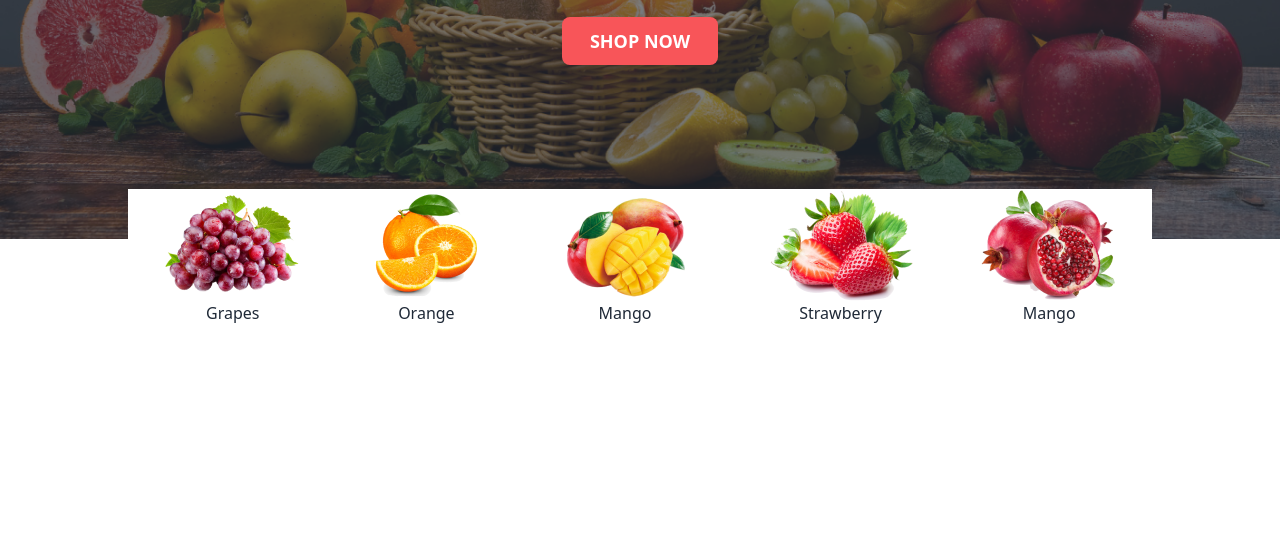
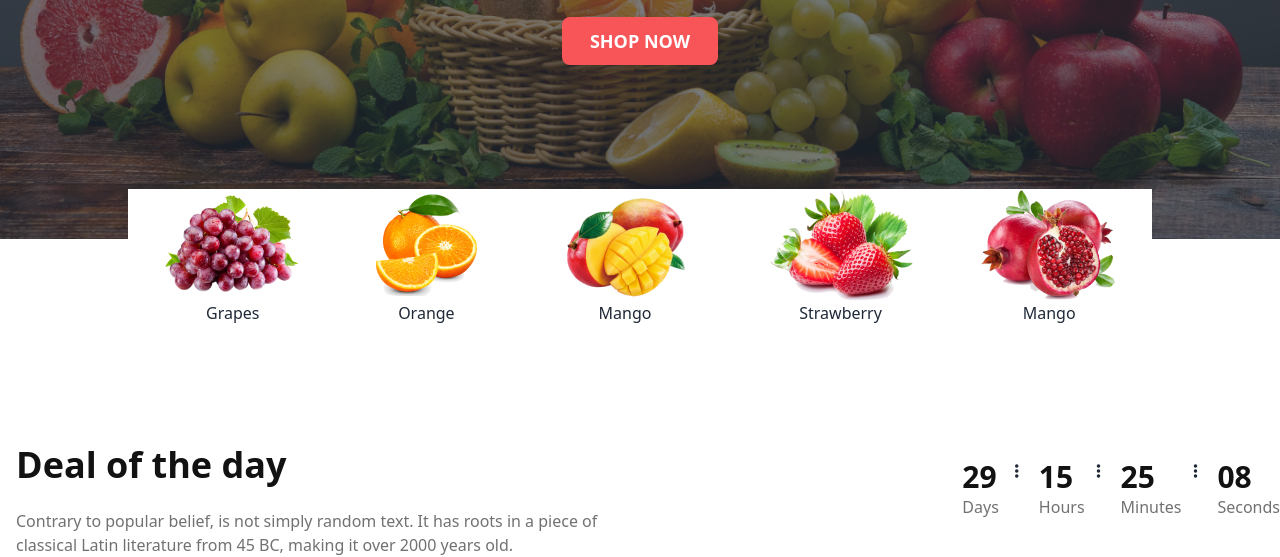
Before and after one commit to Sumaiya-Meem/Assignment-3, a plain HTML site: page index.html in a window 1280 px wide. Shown: the part 453-1010 px from the top of the page. Before the commit the page ends 800 px from the top, so only its background shows below. Drawn offline with nearby package versions, Linux system fonts and the light colour scheme; grey boxes are pictures that could not be loaded.

Commit message:
add countdown section

```diff
--- a/index.html
+++ b/index.html
@@ -178,10 +178,52 @@
               </div> <!-- banner div end -->
     </header>
     <main class="max-w-screen-xl mx-auto">
-      <!--  -->
-      <section>
+      <!-- deal of the day -->
+      <section class=" flex items-center mt-24 gap-2">
+          <div class="flex-1">
+              <h1 class="text-[#121212]  text-4xl font-extrabold my-6 px-4">Deal of the day</h1>
+              <p class="text-[#12121299] px-4">Contrary to popular belief, is not simply random text. It has roots in a piece of classical Latin literature from 45 BC, making it over 2000 years old.</p>
+          </div>
+          <div class="flex-1 flex justify-end gap-5">
+               <div class="flex gap-4"> <!-- child div -->
+                 <div>
+                  <h4 class="text-[#121212] font-extrabold text-3xl">29</h4>
+                  <p class="font-medium text-[#12121299]">Days</p>
+                 </div>
+                 <div>
+                  <i class="fa-solid fa-ellipsis-vertical"></i>
+                 </div>
+              </div>
+               <div class="flex gap-3"> <!-- child div -->
+                 <div>
+                  <h4 class="text-[#121212] font-extrabold text-3xl">15</h4>
+                  <p class="font-medium text-[#12121299]">Hours</p>
+                 </div>
+                 <div>
+                  <i class="fa-solid fa-ellipsis-vertical"></i>
+                 </div>
+              </div>
+               <div class="flex gap-3"> <!-- child div -->
+                 <div>
+                  <h4 class="text-[#121212] font-extrabold text-3xl">25</h4>
+                  <p class="font-medium text-[#12121299]">Minutes</p>
+                 </div>
+                 <div>
+                  <i class="fa-solid fa-ellipsis-vertical"></i>
+                 </div>
+              </div>
+               <div class="flex gap-3"> <!-- child div -->
+                 <div>
+                  <h4 class="text-[#121212] font-extrabold text-3xl">08</h4>
+                  <p class="font-medium text-[#12121299]">Seconds</p>
+                 </div>
+              </div>
+
+          </div>
 
       </section>
+      <!-- card section -->
+
     </main>
     <footer>
 
```
